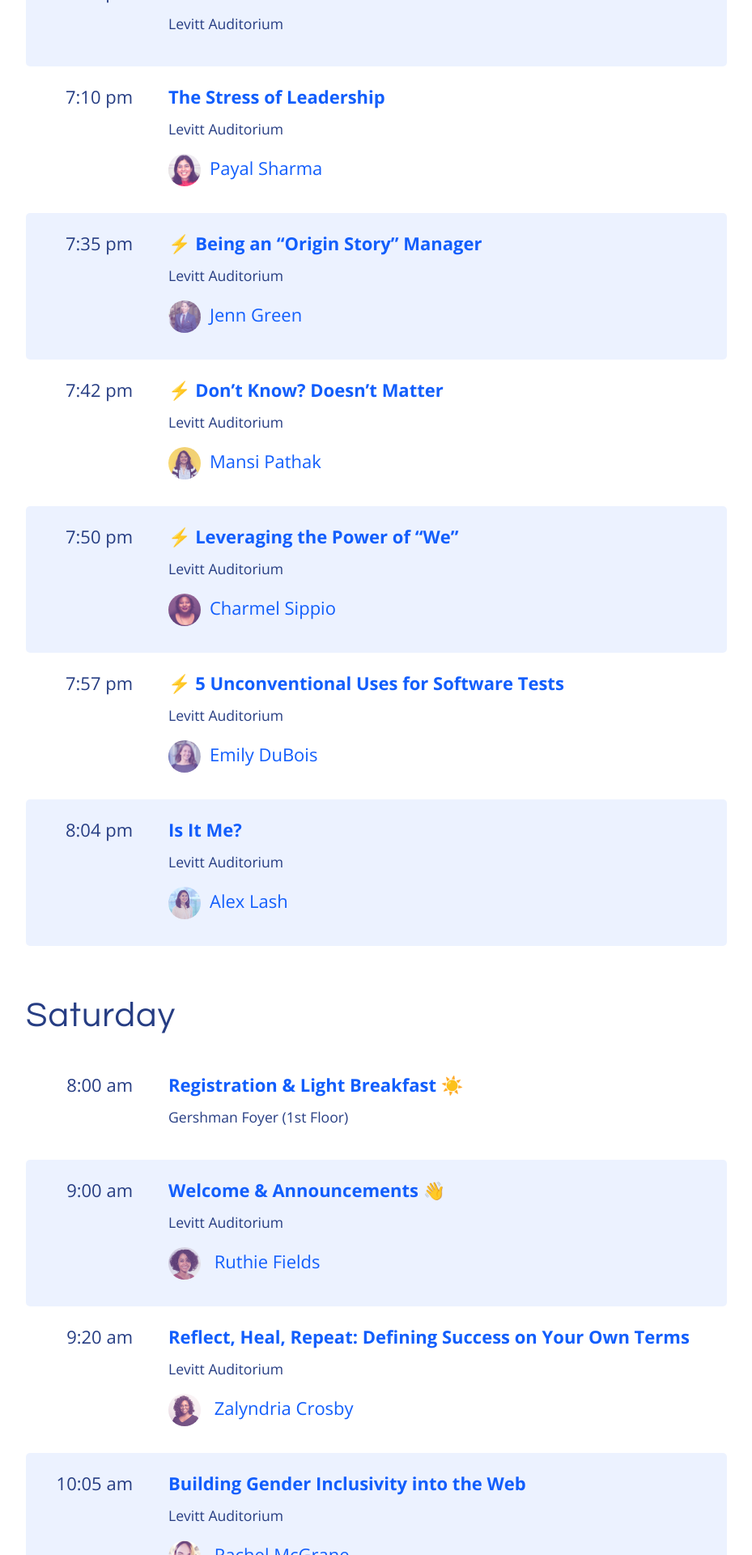
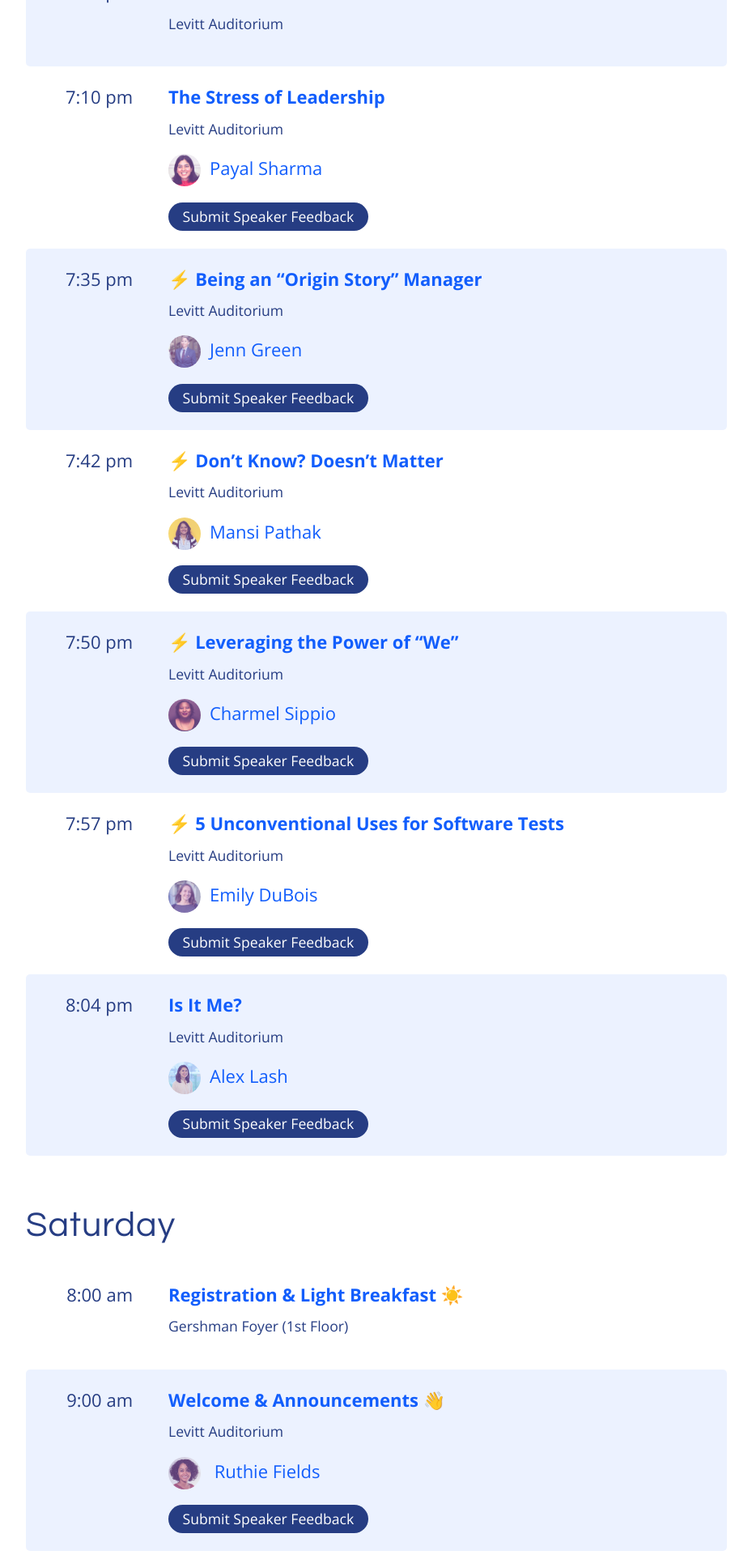
Before and after one commit to elaconf/elaconf.github.io, a Jekyll site: the page built from agenda/index.html, in a window 1280 px wide. Shown: the part 687-2607 px from the top of the page at 81% size, without its empty margins (175-1104 px from the left). Built offline with Jekyll 4.4.1, drawn with Linux system fonts in a browser that asks for light colours; emoji names are drawn with the system emoji font; some of the changed text lies outside the part shown.

Commit message:
add speaker feedback button to agenda

```diff
--- a/_includes/agenda.html
+++ b/_includes/agenda.html
@@ -21,6 +21,9 @@
         </div>
         {% for s in x.speakers %}
         {% assign items = (site.speakers | where: "title", s ) %}{% assign speaker = items[0] %}<a href="{{site.baseurl}}/2017/{{speaker.category}}/{{s |slugify}}/" class="agenda-speaker-link"><div style="background-image:url({{site.baseurl}}/images/{{speaker.category}}/{{speaker.title | slugify}}.jpg)" class="speaker-img-small"></div>{{s}}</a>{% endfor %}
+
+        {% if x.speakers %}<a target="_blank" href="https://docs.google.com/forms/d/e/1FAIpQLScshO77JQ8VYNrqWvj53r0j8EFoB5buDeeVut0fOemytccWjQ/viewform?usp=pp_url&entry.96767881={{x.title | url_encode}}&entry.333138454&entry.459148311" class="button-feedback" target="_blank">Submit Speaker Feedback</a>{% endif %}
+
       </td>
     </tr>
     {% assign prev_break = x.breakout %}
@@ -65,6 +68,7 @@
           {{ x.moderator}} (moderator)
         </a>
         {% endif %}
+        {% if x.speakers %}<a target="_blank" href="https://docs.google.com/forms/d/e/1FAIpQLScshO77JQ8VYNrqWvj53r0j8EFoB5buDeeVut0fOemytccWjQ/viewform?usp=pp_url&entry.96767881={{x.title | url_encode}}&entry.333138454&entry.459148311" class="button-feedback" target="_blank">Submit Speaker Feedback</a>{% endif %}
       </td>
     </tr>
     {% assign prev_break = x.breakout %}
--- a/_layouts/agenda.html
+++ b/_layouts/agenda.html
@@ -27,7 +27,7 @@ layout: default
 
       {% if page.video %}<p><a href="{{page.video}}">Watch on YouTube</a></p>{% endif %}
 
-      {% if page.speakers %}<p><a target="_blank" href="https://docs.google.com/forms/d/e/1FAIpQLScshO77JQ8VYNrqWvj53r0j8EFoB5buDeeVut0fOemytccWjQ/viewform?usp=pp_url&entry.96767881={{page.title | url_encode}}&entry.333138454&entry.459148311" class="button" target="_blank">Submit Speaker Feedback</a></p>{% endif %}
+      {% if page.speakers %}<p><a target="_blank" href="https://docs.google.com/forms/d/e/1FAIpQLScshO77JQ8VYNrqWvj53r0j8EFoB5buDeeVut0fOemytccWjQ/viewform?usp=pp_url&entry.96767881={{page.title | url_encode}}&entry.333138454&entry.459148311" class="button-feedback" target="_blank">Submit Speaker Feedback</a></p>{% endif %}
 
       {{content}}
 
--- a/_sass/_buttons.scss
+++ b/_sass/_buttons.scss
@@ -1,10 +1,19 @@
-.page-main {
-  .button {
+.button-feedback {
+  @extend %small;
+
+  background: $blue;
+  border-radius: 2em;
+  color: $white;
+  cursor: pointer;
+  display: inline-block;
+  margin-top: .5em;
+  padding: .25em 1em;
+  text-decoration: none;
+
+  &:hover {
+    background: darken($blue, 10%);
     color: $white;
-
-    &:hover {
-      color: rgba($white, .75);
-    }
+    text-decoration: none;
   }
 }
 
```
